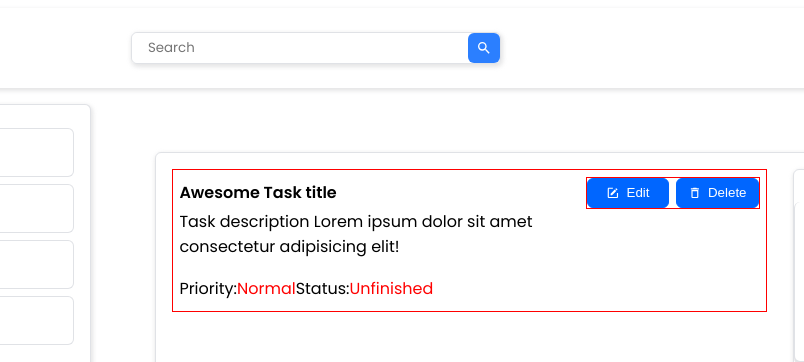
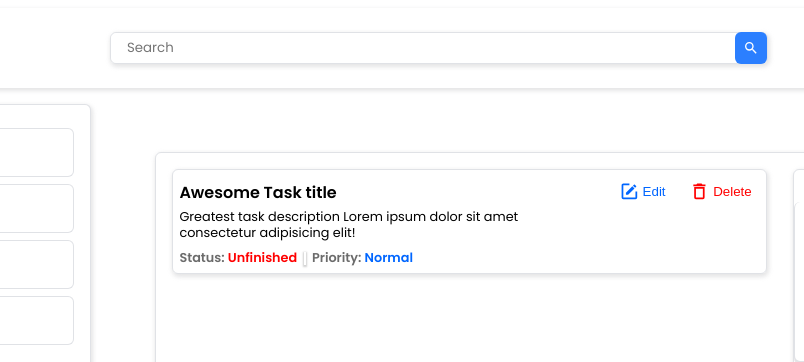
Before and after one commit to powermate25/todo-list, a plain HTML site: page index.html in a window 1280 px wide. Shown: the top 362 px of the page, 201-1005 px from the left. Drawn offline with Linux system fonts and the light colour scheme; a web font is replaced by a local one.

Commit message:
Checkpoint save: Todo List project progress. - App UI design update

```diff
--- a/index.html
+++ b/index.html
@@ -127,10 +127,17 @@
             <div class="main-children middle" id="middle-content">
                 <div class="todo-item">
                     <div class="title">Awesome Task title</div>
-                    <div class="description">Task description Lorem ipsum dolor sit amet consectetur adipisicing elit!</div>
+                    <div class="description">Greatest task description Lorem ipsum dolor sit amet consectetur adipisicing elit!</div>
                     <div class="overview">
-                        <div class="priority">Priority:<p>Normal</p></div>
-                        <div class="status">Status:<p>Unfinished</p></div>
+                        <div class="status">
+                            <p>Status:</p>
+                            <p>Unfinished</p>
+                        </div>
+                        <div class="separator"></div>
+                        <div class="priority">
+                            <p>Priority:</p>
+                            <p>Normal</p>
+                        </div>
                     </div>
                     <div class="action">
                         <button><svg xmlns="http://www.w3.org/2000/svg" viewBox="0 0 24 24"><path d="M5,3C3.89,3 3,3.89 3,5V19A2,2 0 0,0 5,21H19A2,2 0 0,0 21,19V12H19V19H5V5H12V3H5M17.78,4C17.61,4 17.43,4.07 17.3,4.2L16.08,5.41L18.58,7.91L19.8,6.7C20.06,6.44 20.06,6 19.8,5.75L18.25,4.2C18.12,4.07 17.95,4 17.78,4M15.37,6.12L8,13.5V16H10.5L17.87,8.62L15.37,6.12Z" /></svg>Edit</button>
--- a/styles.css
+++ b/styles.css
@@ -188,6 +188,7 @@ dialog form button:hover {
     align-items: center;
     border-color: oklch(70.3% 5% 259.815 / 0.3);
     box-shadow: 1px 2px 4px 1px oklch(80.3% 1% 259.815 / 0.4);
+    /* border: 1px solid red; */
 }
 
 .dashboard-div {
@@ -204,22 +205,24 @@ dialog form button:hover {
 }
 
 .search-div {
+    align-self: center;
+    justify-self: center;
     display: flex;
-    justify-content: space-between;
+    justify-content: end;
     align-items: center;
     height: 2rem;
-    align-self: center;
-    width: 60%;
+    width: fit-content;
     border-radius: 6px;
     border: 1px solid oklch(70.3% 5% 259.815 / 0.3);
     box-shadow: 1px 2px 4px 1px oklch(80.3% 1% 259.815 / 0.4);
+    /* border: 1px solid red; */
 
 
 }
 
 .search-div label {
     width: 2rem;
-    height: 100%;
+    height: 2rem;
     /* border: 1px solid red; */
     display: flex;
     justify-content: center;
@@ -233,14 +236,15 @@ dialog form button:hover {
 }
 
 .search-div input {
-    /* border: 1px solid red; */
-    width: 90%;
+
+    width: 39rem;
     height: 100%;
     padding: 0 1rem;
     font-family: inherit;
     border-radius: 6px;
     outline: none;
     border: none;
+    /* border: 3px solid green; */
 }
 
 .notification-div {
@@ -382,11 +386,14 @@ dialog form button:hover {
 .todo-item {
     display: grid;
     grid-template-columns: 70% 30%;
-    grid-template-rows:  2rem 4rem 2rem;
-    border: 1px solid red;
-    height: 10rem;
+    grid-template-rows:  2rem 2.6rem 1rem;
+    height: fit-content;
     max-height: fit-content;
     padding: 0.4rem;
+    border: 1px solid oklch(70.3% 5% 259.815 / 0.3);
+    box-shadow: 1px 2px 4px 1px oklch(80.3% 1% 259.815 / 0.4);
+    border-radius: 6px;
+    /* border: 1px solid red; */
 }
 
 .todo-item .title {
@@ -396,6 +403,7 @@ dialog form button:hover {
     align-content: center;
     font-weight: 600;
 
+
 }
 
 .todo-item .description {
@@ -403,6 +411,9 @@ dialog form button:hover {
     grid-row: 2 / 3;
     height: 100%;
     align-content: start;
+    font-size: 0.8rem;
+    line-height: 1rem;
+    /* border: 1px solid red; */
 
 }
 
@@ -412,47 +423,98 @@ dialog form button:hover {
     display: flex;
     justify-content: start;
     align-items: center;
+    gap: 0.4rem;
+    /* border: 1px solid red; */
 }
 
-.todo-item .priority, .todo-item .status {
+.overview .separator {
+    height: 0.8rem;
+    border: 1px solid #ffffff;
+    box-shadow: -0px 1px 2px 1px oklch(25.615% 0.00003 271.152 / 0.212)
+
+
+}
+.todo-item .overview .status, .todo-item .overview .priority {
     display: flex;
     justify-content: start;
     align-items: center;
+    gap: 0.2rem;
+    color: rgb(107, 107, 107);
+    font-weight: 600;
+    font-size: 0.8rem;
+    color: rgb(107, 107, 107);
+}
+.overview .status p:nth-of-type(2) {
+    color: red;
+    cursor: pointer;
 }
 
-.todo-item .overview p {
+.overview .priority p:nth-of-type(2) {
+    color: #0066ff;
+    cursor: pointer;
+}
+
+/* .todo-item .overview span {
+    font-size: 0.8rem;
     margin: 0;
     padding: 0;
     color: red;
+} */
+
+.overview p:last-of-type span {
+    color: #0066ff;
 }
 
 
 .todo-item .action {
     grid-column: 2 / 3;
     grid-row: 1 / 2;
-    display: grid;
-    grid-template-columns: 1fr 1fr;
-    gap: 0.4rem;
-    justify-items: start;
+    display: flex;
+    /* grid-template-columns: 1fr 1fr; */
+    justify-content: center;
+    /* border: 1px solid red; */
+    width: 90%;
+    justify-self: end;
+}
+
+.action button {
+    width: 6rem;
+    height: 90%;
+    display: flex;
+    justify-content: center;
+    align-items: center;
+    gap: 0.2rem;
+    background-color: transparent;
+    border: none;
+    fill: #0066ff;
+    border-radius: 6px;
+    /* border: 1px solid blue; */
+    margin: 0;
+    cursor: pointer;
+    color: #0066ff;
+
+
+}
+
+.action button:last-of-type {
+    color: red;
+    fill: red;
+}
+
+.action button:hover {
+    color: #0066ff;
+    fill: #0066ff;
+    border: 1px solid #0066ff;
+}
+
+.action button:last-of-type:hover {
+    color: red;
+    fill: red;
     border: 1px solid red;
 }
 
-.action button {
-    height: 100%;
-    display: flex;
-    justify-content: center;
-    align-items: center;
-    gap: 0.4rem;
-    background-color: #0066ff;
-    border: 1px solid #0066ff;
-    color: #ffffff;
-    fill: #ffffff;
-    border-radius: 6px;
-
-}
-
 .action svg {
-    width: 20%;
+    width: 1.3rem;
 }
 
 .todo-note {
```
